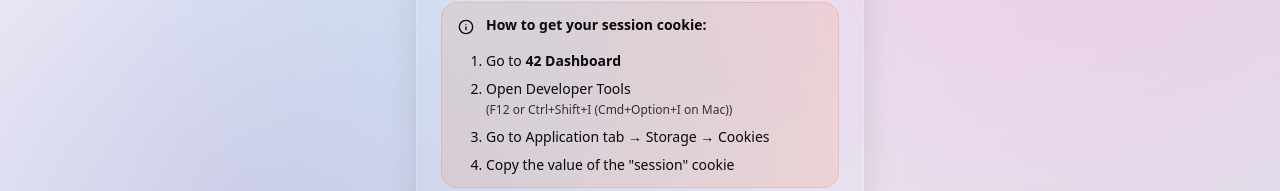
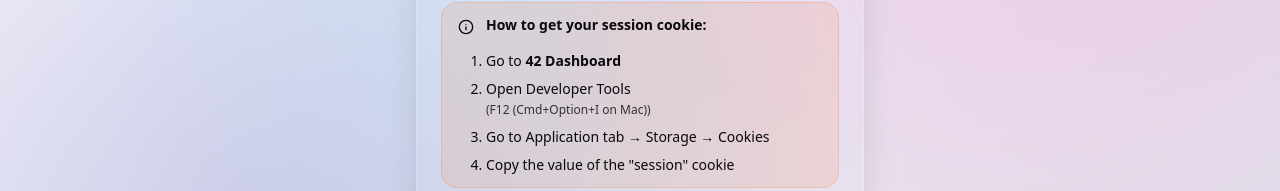
Before and after one commit to pquline/ft_dashboard, a Next.js app: page /login in a window 1280 px wide. Shown: the part 393-584 px from the top of the page. Built offline with nearby package versions, Linux system fonts and the light colour scheme.

Commit message:
fix(login): update developer tools instructions for browser compatibility

```diff
--- a/src/app/login/page.tsx
+++ b/src/app/login/page.tsx
@@ -39,13 +39,13 @@ const getBrowserInstructions = () => {
 
   if (userAgent.includes('chrome') || userAgent.includes('chromium')) {
     return {
-      devTools: 'F12 or Ctrl+Shift+I (Cmd+Option+I on Mac)',
+      devTools: 'F12 (Cmd+Option+I on Mac)',
       storage: 'Application tab → Storage → Cookies',
       browser: 'Chrome'
     };
   } else if (userAgent.includes('firefox')) {
     return {
-      devTools: 'F12 or Ctrl+Shift+I (Cmd+Option+I on Mac)',
+      devTools: 'F12 (Cmd+Option+I on Mac)',
       storage: 'Storage tab → Cookies',
       browser: 'Firefox'
     };
@@ -57,7 +57,7 @@ const getBrowserInstructions = () => {
     };
   } else if (userAgent.includes('edge')) {
     return {
-      devTools: 'F12 or Ctrl+Shift+I',
+      devTools: 'F12 (Cmd+Option+I on Mac)',
       storage: 'Application tab → Storage → Cookies',
       browser: 'Edge'
     };
@@ -96,7 +96,7 @@ export default function LoginPage() {
 
       const response = await fetch('/api/attendance', {
         method: 'GET',
-        credentials: 'include', // Include cookies in request
+        credentials: 'include',
         headers: {
           'Accept': 'application/json',
           'Content-Type': 'application/json',
```
